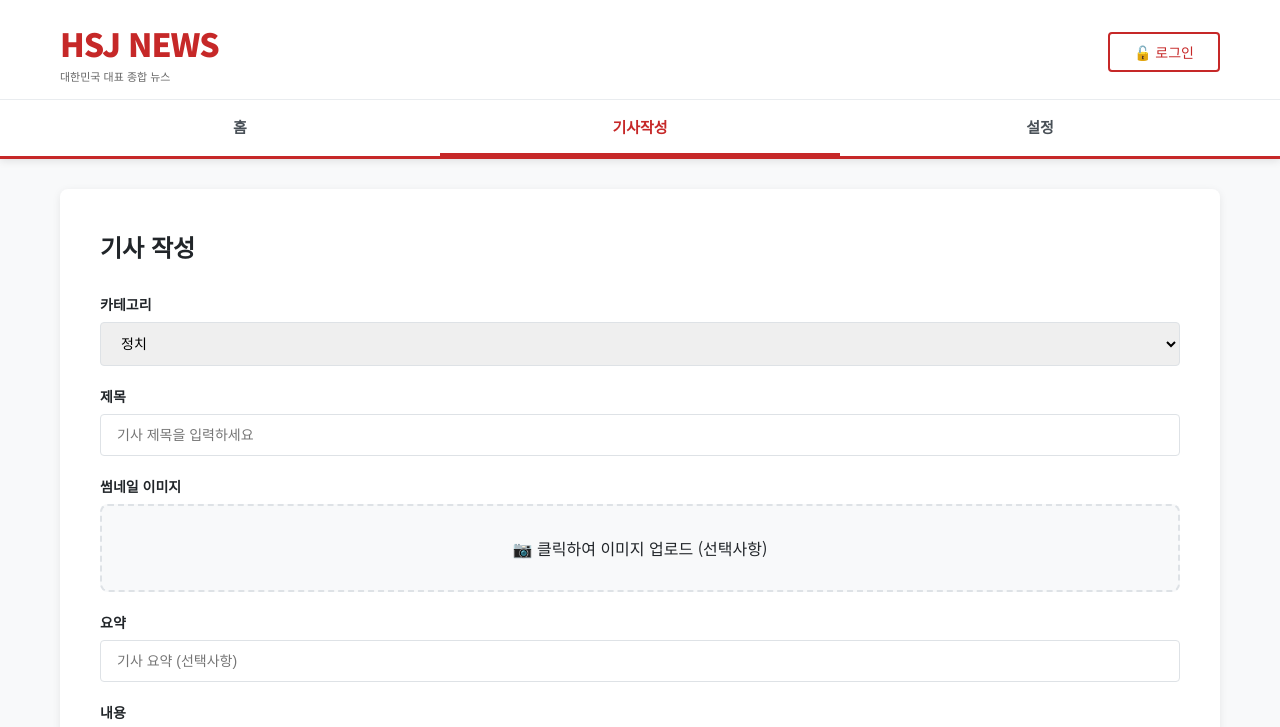
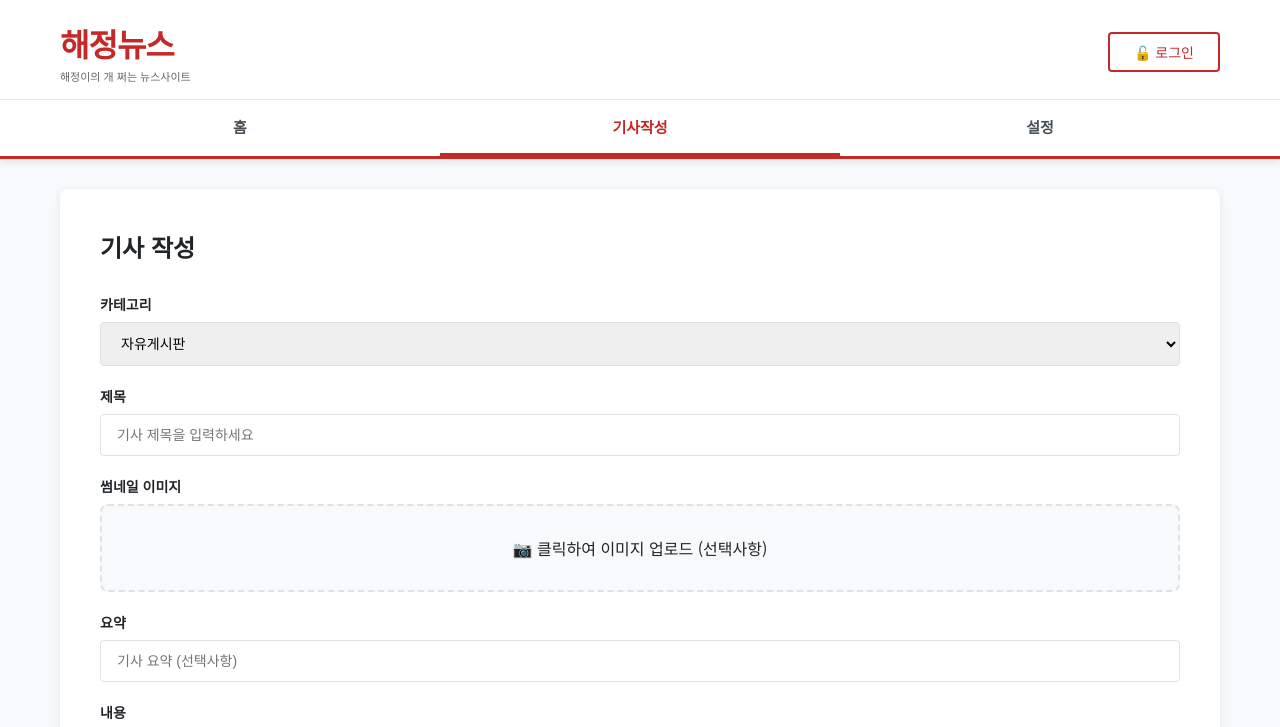
Before and after one commit to fff376327yhed/hsj_news.io, a plain HTML site: page index.html in a window 1280 px wide. Both pictures are taken after a click on the element "기사작성". Shown: the top 727 px of the page. Drawn offline with Linux system fonts and the light colour scheme; no server answers.

Commit message:
Update index.html

```diff
--- a/index.html
+++ b/index.html
@@ -514,8 +514,8 @@
 <header>
     <div class="header-top">
         <div>
-            <div class="logo">HSJ NEWS</div>
-            <div class="logo-sub">대한민국 대표 종합 뉴스</div>
+            <div class="logo">해정뉴스</div>
+            <div class="logo-sub">해정이의 개 쩌는 뉴스사이트</div>
         </div>
         <div id="headerAuthButton">
             <button class="btn btn-secondary" onclick="googleLogin()">🔓 로그인</button>
@@ -537,12 +537,13 @@
             <div class="search-row">
                 <select id="searchCategory" class="form-control">
                     <option value="">전체 카테고리</option>
-                    <option>정치</option>
-                    <option>경제</option>
-                    <option>사회</option>
-                    <option>생활</option>
-                    <option>IT</option>
-                    <option>스포츠</option>
+                    <option>자유게시판</option>
+                    <option>논란</option>
+                    <option>저격</option>
+                    <option>비난</option>
+                    <option>연애</option>
+                    <option>정아영</option>
+                    <option>게넥도</option>
                 </select>
                 <input id="searchKeyword" placeholder="키워드 검색..." class="form-control">
                 <button onclick="searchArticles()" class="btn btn-primary">🔍 검색</button>
@@ -568,12 +569,13 @@
                 <div class="form-group">
                     <label class="form-label">카테고리</label>
                     <select id="category" class="form-control">
-                        <option>정치</option>
-                        <option>경제</option>
-                        <option>사회</option>
-                        <option>생활</option>
-                        <option>IT</option>
-                        <option>스포츠</option>
+                        <option>자유게시판</option>
+                    <option>논란</option>
+                    <option>저격</option>
+                    <option>비난</option>
+                    <option>연애</option>
+                    <option>정아영</option>
+                    <option>게넥도</option>
                     </select>
                 </div>
                 <div class="form-group">
@@ -607,6 +609,7 @@
         <div style="background:#fff;padding:40px;border-radius:8px;box-shadow:0 2px 8px rgba(0,0,0,0.08);">
             <h2 style="margin-bottom:30px;">설정</h2>
             <div id="profileNickname" style="margin-bottom:30px;"></div>
+            <div id="notificationSettings" style="margin-bottom:30px;"></div>
             <button onclick="logoutAdmin()" class="btn btn-dark" style="width:100%;margin-bottom:30px;">로그아웃</button>
             <div id="adminModeIndicator"></div>
             <hr style="margin:30px 0;border:none;border-top:1px solid #dee2e6;">
@@ -615,9 +618,7 @@
             <button onclick="showUserManagement()" class="btn btn-primary" style="width:100%;">사용자 관리</button>
         </div>
     </div>
-</section>
-
-<section class="article-detail-section">
+</section><section class="article-detail-section">
     <div class="container">
         <div id="articleDetail"></div>
         <button onclick="goBack()" class="btn btn-gray" style="margin-top:20px;">← 뒤로가기</button>
```
